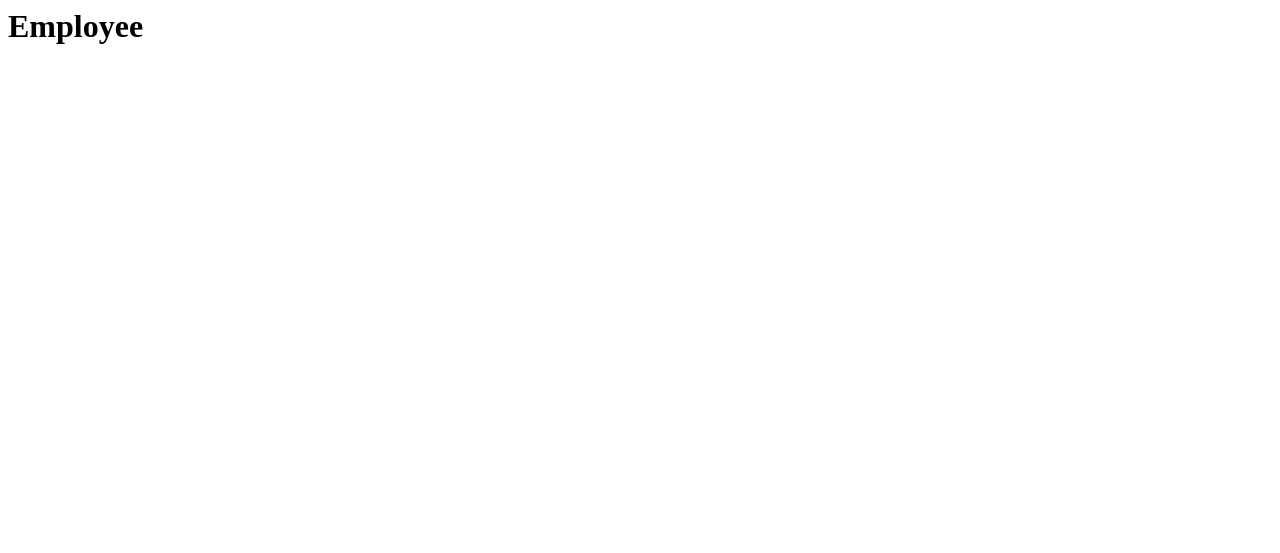
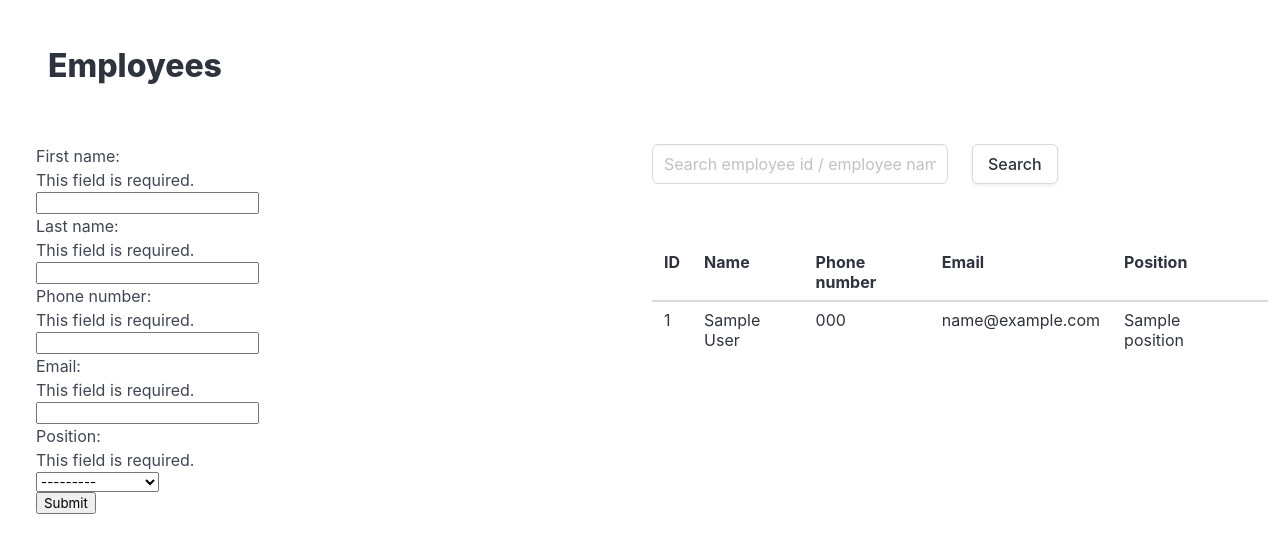
Before and after one commit to Cninathip/severdev, a Django app: page /rent/employee in a window 1280 px wide. Before the commit the part shown is almost empty. Shown: the top 553 px of the page. Run offline with Django 5.2, Linux system fonts and the light colour scheme; tables that the repository leaves empty hold one stand-in row (values such as "Sample post").

Commit message:
หน้าemployee

```diff
--- a/rentalcars/rent/forms.py
+++ b/rentalcars/rent/forms.py
@@ -1,5 +1,5 @@
 from django import forms
-from .models import VehicleType, Vehicle
+from .models import *
 from django.forms.widgets import Textarea, TextInput
 
 class VehicleTypeForm(forms.ModelForm):
@@ -21,3 +21,8 @@ class VehicleForm(forms.ModelForm):
             "name": TextInput(attrs={"class": "input"}),
             "description": Textarea(attrs={"rows": 5, "class": "textarea"}),
         }
+
+class EmployeeForm(forms.ModelForm):
+    class Meta:
+        model = Employee
+        fields = ['first_name', 'last_name', 'phone_number', 'email', 'position']
--- a/rentalcars/rent/templates/employee.html
+++ b/rentalcars/rent/templates/employee.html
@@ -2,9 +2,86 @@
 <head>
     <meta charset="UTF-8">
     <meta name="viewport" content="width=device-width, initial-scale=1.0">
-    <title>Document</title>
+    <link
+    rel="stylesheet"
+    href="https://cdn.jsdelivr.net/npm/bulma@1.0.2/css/bulma.min.css"
+    >
+    <style>
+        table {
+            width: 100%;
+            border-collapse: collapse;
+            margin-top: 20px;
+        }
+        .column {
+  float: left;
+  width: 50%;
+}
+    </style>
+    <title>Manage Employees</title>
 </head>
 <body>
-    <h1>Employee</h1>
+    <section class="section">
+        <h1 class="title" id="title">Employees</h1>
+    </section>
+    <div class="row">
+        <div class="column">
+            <div class="container pl-5">
+                <form method="POST">
+                    {% csrf_token %}
+                    {{form}}
+                    <p>
+                        <input type="submit" value="Submit">
+                    </p>
+                </form>
+            </div>
+        </div>
+    </div>
+        </div>
+        <div class="column">
+            <div class="container">
+                <div class="container">
+                    <form action="{% url 'employee' %}">
+                        <div class="field">
+                            <div class="control">
+                                <div class="columns">
+                                    <div class="column">
+                                        <input class="input" type="text" name="search" placeholder="Search employee id / employee name">
+                                    </div>
+                                    <div class="column">
+                                        <input class="button" type="submit" value="Search">
+                                    </div>
+                                </div>
+                            </div>
+                          </div>
+                    </form>
+                <br/>
+                <table class="table" id="datatable">
+                    <thead>
+                        <tr>
+                            <th>ID</th>
+                            <th>Name</th>
+                            <th>Phone number</th>
+                            <th>Email</th>
+                            <th>Position</th>
+                            <th></th>
+                        </tr>
+                    </thead>
+                    <tbody>
+                        {% for i in emp%}
+                        <tr>
+                            <td>{{i.id}}</td>
+                            <td>{{i}}</td>
+                            <td>{{i.phone_number}}</td>
+                            <td>{{i.email}}</td>
+                            <td>{{i.position}}</td>
+                            <td></td>
+                        </tr>
+                        {% endfor %}
+                    </tbody>
+                </table>
+            </div>
+        </div>
+      </div>
+
 </body>
 </html>
--- a/rentalcars/rent/views.py
+++ b/rentalcars/rent/views.py
@@ -144,8 +144,23 @@ class CarAdd(View):
 
 class EmployeeView(View):
     def get(self, request):
-        types = VehicleType.objects.order_by("id")
+        emp = Employee.objects.all().order_by("id")
+        form = EmployeeForm(request.POST)
 
         return render(request, "employee.html", {
-            "types": types
+            "emp": emp,
+            "form": form
         })
+
+    def post(self, request):
+        emp = Employee.objects.all().order_by("id")
+        form = EmployeeForm(request.POST)
+
+        if form.is_valid():
+            form.save()
+            return redirect('typecar-list')
+
+        return render(request, "employee.html", {
+            "emp": emp,
+            "form": form
+        })
--- a/rentalcars/rentalcars/settings.py
+++ b/rentalcars/rentalcars/settings.py
@@ -79,7 +79,7 @@ DATABASES = {
         "ENGINE": "django.db.backends.postgresql",
         "NAME": "rent_db",
         "USER": "postgres",
-        "PASSWORD": "kmitl19767",
+        "PASSWORD": "password",
         "HOST": "localhost",
         "PORT": "5432",
     }
```
